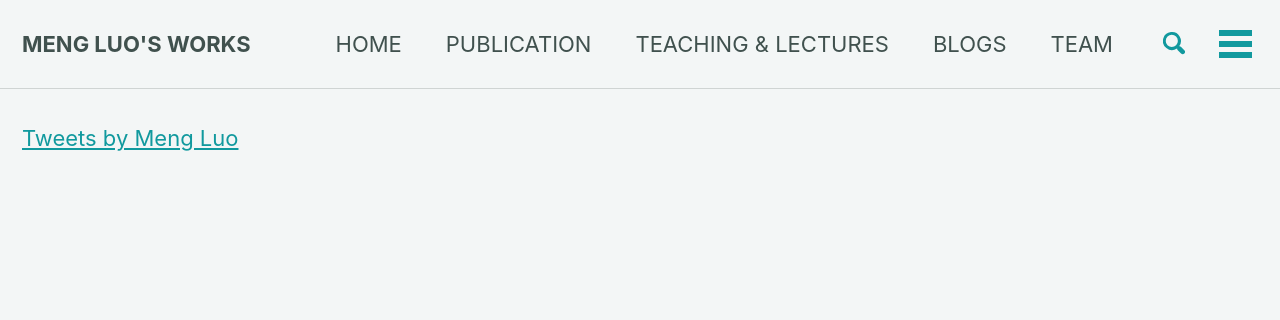
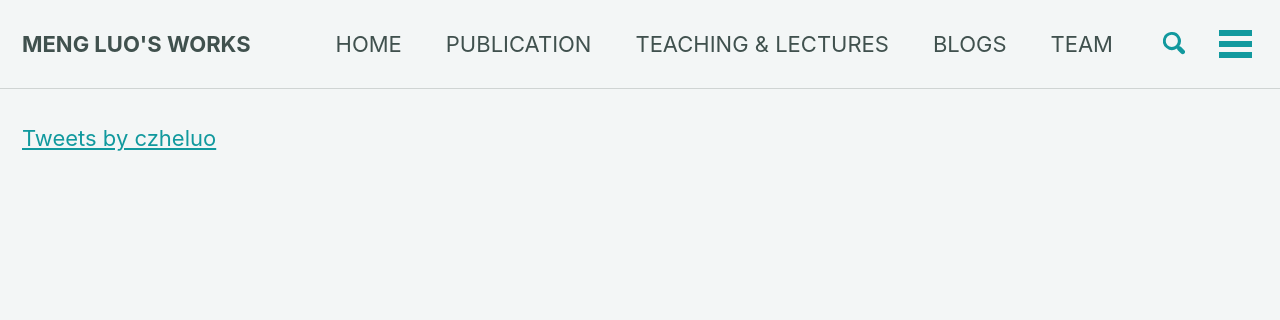
Before and after one commit to czheluo/blogs, a Jekyll site: the page built from _pages/news.html, in a window 1280 px wide. Shown: the top 320 px of the page. Built offline with Jekyll 4.4.1, drawn with Linux system fonts in a browser that asks for light colours; cached includes are drawn as plain includes; nearby versions of some CDN libraries; a script that is not in the unit is left out; comment, search, counter and statistics services are not loaded.

Commit message:
Update news.html

```diff
--- a/_pages/news.html
+++ b/_pages/news.html
@@ -6,4 +6,6 @@ author_profile: false
 toc: false
 ---
 <br>
-<a class="twitter-timeline" href="https://twitter.com/czheluo?ref_src=twsrc%5Etfw">Tweets by Meng Luo</a> <script async src="https://platform.twitter.com/widgets.js" charset="utf-8"></script>
+
+<a class="twitter-timeline" data-lang="en" data-width="1200" data-height="1000" href="https://twitter.com/czheluo?ref_src=twsrc%5Etfw">Tweets by czheluo</a>
+<script async src="https://platform.twitter.com/widgets.js" charset="utf-8"></script>
```
